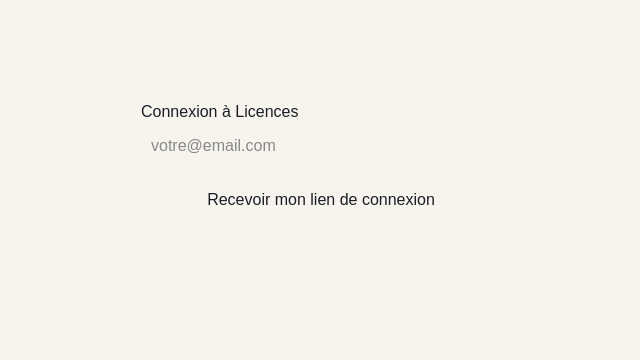
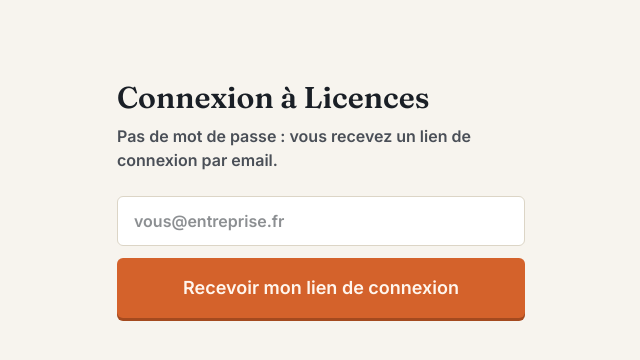
Before and after one commit to wd9vcn8skj-byte/Licences-app, a Next.js app: page /login in a window 1280 px wide. Shown: the top 360 px of the page, without its empty margins (319-959 px from the left). Built offline with nearby package versions, Linux system fonts and the light colour scheme; no server answers.

Commit message:
Connexion : message après paiement et nouveau design

```diff
--- a/app/login/page.tsx
+++ b/app/login/page.tsx
@@ -1,22 +1,29 @@
 'use client'
 
-import { useState } from 'react'
+import { useEffect, useState } from 'react'
 import { supabase } from '../lib/supabase'
+
+const serif = 'font-[family-name:var(--font-fraunces)]'
 
 export default function Login() {
   const [email, setEmail] = useState('')
   const [sent, setSent] = useState(false)
   const [error, setError] = useState('')
+  const [justPaid, setJustPaid] = useState(false)
+
+  useEffect(() => {
+    setJustPaid(new URLSearchParams(window.location.search).has('paye'))
+  }, [])
 
   const handleLogin = async (e: React.FormEvent) => {
     e.preventDefault()
     setError('')
     const { error } = await supabase.auth.signInWithOtp({
-      email,
+      email: email.trim().toLowerCase(),
       options: { emailRedirectTo: window.location.origin + '/app' },
     })
     if (error) {
-      setError('Une erreur est survenue. Vérifiez votre adresse email.')
+      setError("L'envoi du lien a échoué. Vérifiez l'adresse, puis réessayez dans une minute.")
     } else {
       setSent(true)
     }
@@ -24,30 +31,46 @@ export default function Login() {
 
   if (sent) {
     return (
-      <div style={{ maxWidth: 400, margin: '80px auto', padding: 20, fontFamily: 'sans-serif' }}>
-        <h1>Vérifiez votre boîte mail</h1>
-        <p>Nous vous avons envoyé un lien de connexion à {email}.</p>
-      </div>
+      <main className="mx-auto max-w-md px-5 py-20 font-semibold">
+        <h1 className={`${serif} text-3xl`}>Vérifiez votre boîte mail</h1>
+        <p className="mt-3 text-[#4A4F57]">
+          Un lien de connexion vient d&apos;être envoyé à <strong className="text-[#1A1F26]">{email}</strong>.
+          Cliquez dessus pour ouvrir votre tableau de bord.
+        </p>
+        <p className="mt-3 text-sm text-[#6B6F76]">Rien reçu ? Regardez dans les courriers indésirables.</p>
+      </main>
     )
   }
 
   return (
-    <div style={{ maxWidth: 400, margin: '80px auto', padding: 20, fontFamily: 'sans-serif' }}>
-      <h1>Connexion à Licences</h1>
-      <form onSubmit={handleLogin}>
+    <main className="mx-auto max-w-md px-5 py-20 font-semibold">
+      {justPaid && (
+        <div className="mb-8 rounded-md border border-[#DCD5C6] bg-white px-4 py-3">
+          <p className={`${serif} text-lg text-[#D4622B]`}>Paiement reçu, merci.</p>
+          <p className="mt-1 text-sm text-[#4A4F57]">
+            Entrez l&apos;adresse email utilisée pour le paiement : votre accès y est rattaché.
+          </p>
+        </div>
+      )}
+      <h1 className={`${serif} text-3xl`}>Connexion à Licences</h1>
+      <p className="mt-2 text-[#4A4F57]">Pas de mot de passe : vous recevez un lien de connexion par email.</p>
+      <form onSubmit={handleLogin} className="mt-6">
         <input
           type="email"
-          placeholder="votre@email.com"
+          placeholder="vous@entreprise.fr"
           value={email}
           onChange={(e) => setEmail(e.target.value)}
           required
-          style={{ width: '100%', padding: 10, marginBottom: 10, fontSize: 16 }}
+          className="w-full rounded-md border border-[#DCD5C6] bg-white px-4 py-3 text-base"
         />
-        <button type="submit" style={{ width: '100%', padding: 10, fontSize: 16 }}>
+        <button
+          type="submit"
+          className="mt-3 w-full rounded-md bg-[#D4622B] px-4 py-4 text-lg text-[#FFF6EE] shadow-[0_3px_0_#A44A1F]"
+        >
           Recevoir mon lien de connexion
         </button>
       </form>
-      {error && <p style={{ color: 'red' }}>{error}</p>}
-    </div>
+      {error && <p className="mt-3 text-sm text-[#B42318]">{error}</p>}
+    </main>
   )
 }
```
